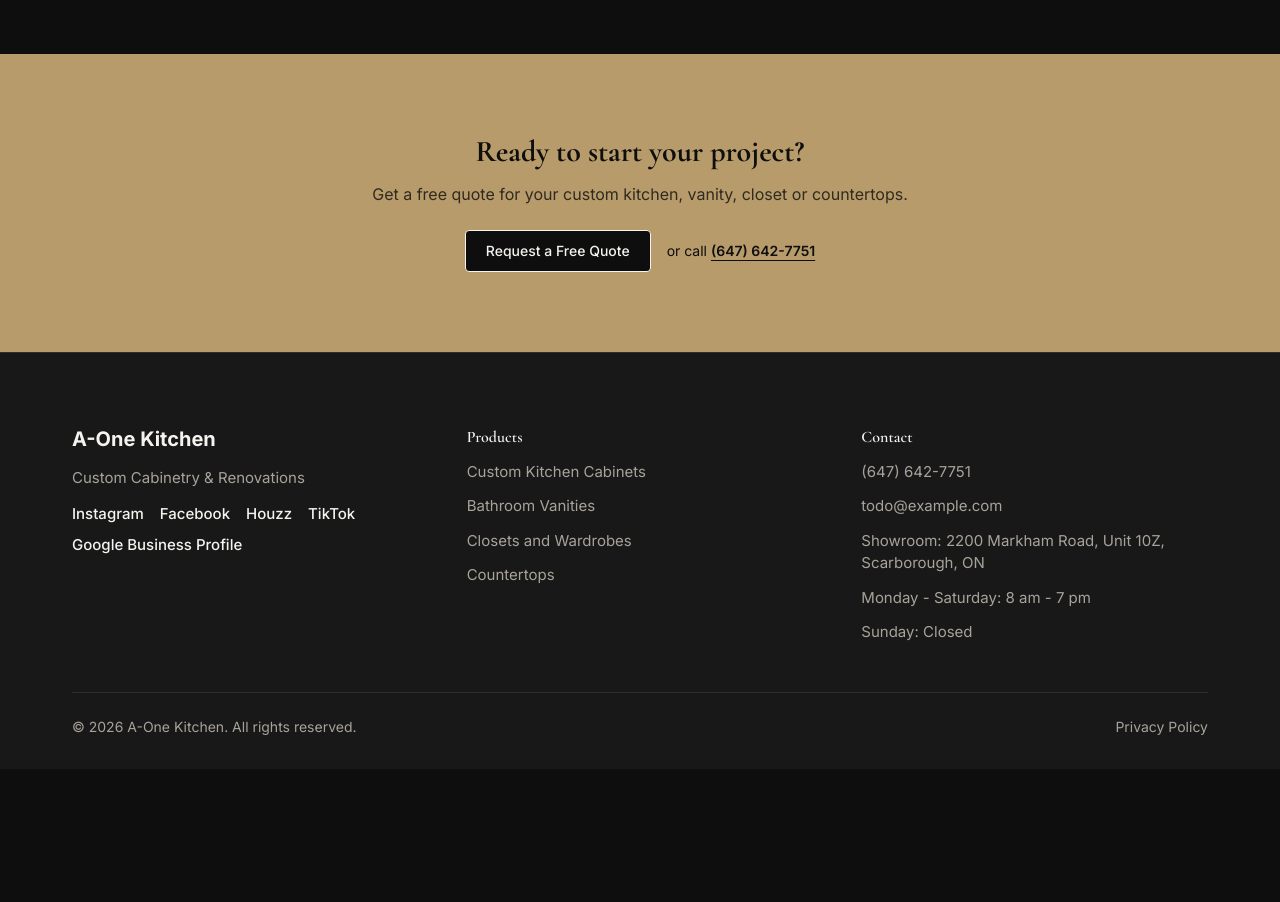
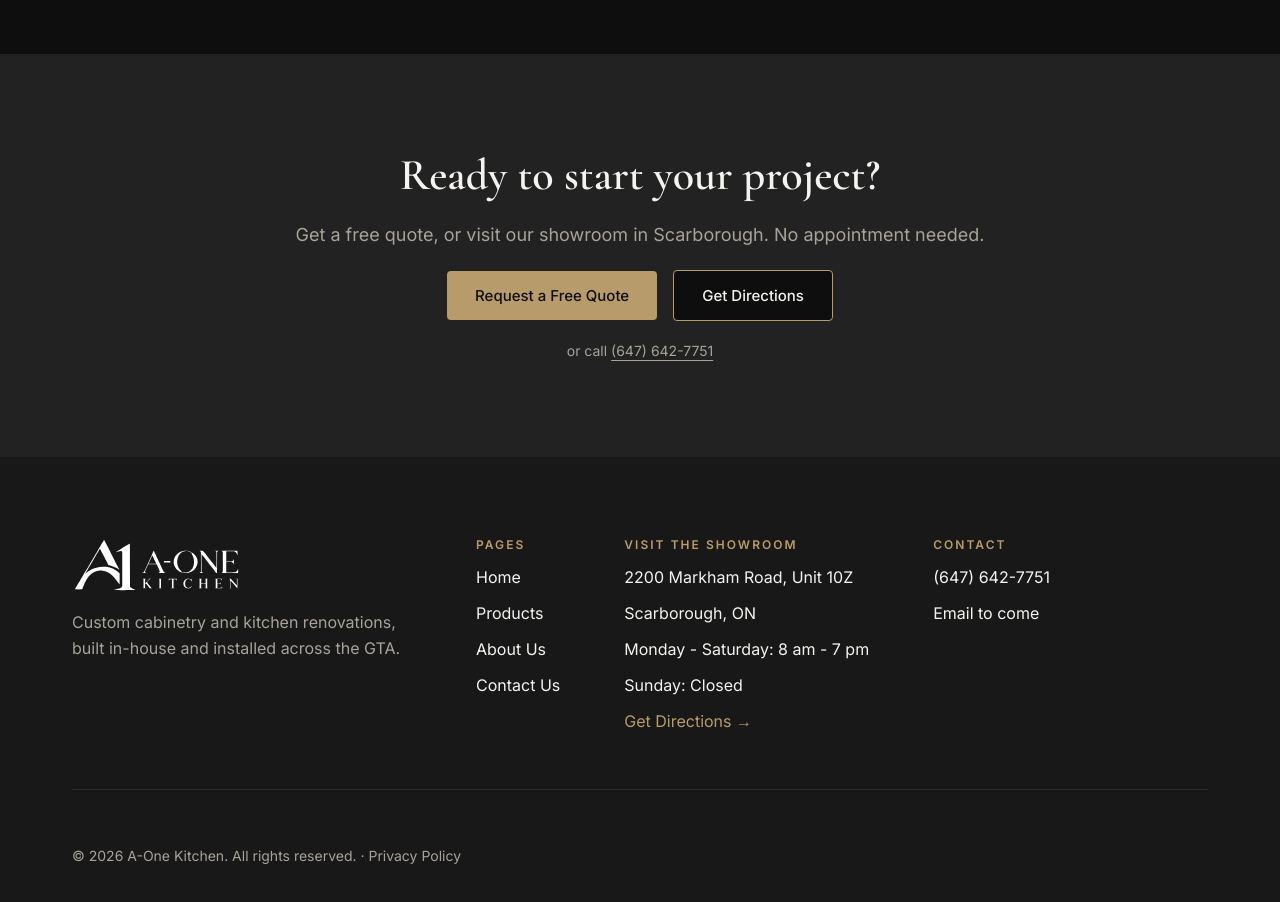
Before and after one commit to Abdallah-Divkar/kitchen-renovation-website, a Next.js app in the folder client/: page / in a window 1280 px wide. Shown: the part 3920-4822 px from the top of the page. Before the commit the page ends 4689 px from the top, so only its background shows below. Built offline with nearby package versions, Linux system fonts and the light colour scheme.

Commit message:
feat: restyle footer and quote band to Figma v2

```diff
--- a/client/src/components/layout/Footer.js
+++ b/client/src/components/layout/Footer.js
@@ -1,61 +1,92 @@
 import Link from "next/link";
 import Container from "@/components/ui/Container";
-import { products } from "@/data/products";
+import { contactCopy } from "@/data/contact";
+import { navLinks } from "@/data/nav";
 import { site } from "@/data/site";
 import { cn } from "@/lib/cn";
+import Logo from "./Logo";
 
 // Hard-coded for now: Cache Components may reject reading the current date here
 const copyrightYear = 2026;
 
-const linkClass =
-  "rounded-sm hover:text-ink hover:underline focus-visible:outline-2 focus-visible:outline-offset-4 focus-visible:outline-primary";
-const headingClass = "text-base font-semibold text-ink";
-const listClass = "mt-3 flex flex-col gap-3 text-[15px]";
+const focusRing =
+  "focus-visible:outline-2 focus-visible:outline-offset-4 focus-visible:outline-primary";
+const linkClass = cn("rounded-sm hover:underline", focusRing);
+const headingClass =
+  "text-primary font-sans! text-xs font-semibold tracking-[0.17em] uppercase";
+const listClass = "text-ink mt-3 flex flex-col gap-3";
 
 export default function Footer() {
   const { address } = site;
+  const cityLine = `${address.city}, ${address.province}${address.postalCode ? ` ${address.postalCode}` : ""}`;
+  const hasEmail = site.email && !site.email.includes("example.com");
+  // Links the client hasn't sent yet are still "#": hide them instead of showing dead links
+  const social = site.social.filter(({ href }) => href && href !== "#");
 
   return (
-    <footer className="bg-footer text-footer-text border-footer-line border-t pt-18 pb-8">
-      <Container>
-        <div className="grid gap-10 sm:grid-cols-2 lg:grid-cols-3 lg:gap-12">
-          {/* Brand: the business name stands in for the logo until it arrives.AD */}
-          <div className="flex flex-col gap-3.5">
-            <Link
-              href="/"
-              className={cn(linkClass, "text-ink w-fit text-xl font-bold")}
-            >
-              {site.name}
-            </Link>
-            <p className="text-[15px]">{site.tagline}</p>
+    <footer className="bg-footer text-footer-text">
+      <Container className="pt-20 pb-10">
+        <div className="grid gap-10 sm:grid-cols-2 lg:flex lg:gap-16">
+          <div className="flex flex-col items-start gap-4 lg:w-85">
+            <Logo className={focusRing} imageClassName="h-14" />
+            <p className="leading-relaxed">{site.shortDescription}</p>
+            {social.length > 0 && (
               <ul
                 aria-label="Social media"
-              className="text-ink flex flex-wrap gap-x-4 gap-y-2 text-[15px] font-medium"
+                className="text-ink flex flex-wrap gap-x-2 text-[15px] font-medium"
               >
-              {site.social.map(({ label, href }) => (
-                <li key={label}>
+                {social.map(({ label, href }, index) => (
+                  <li key={label} className="flex gap-2">
+                    {index > 0 && <span aria-hidden="true">·</span>}
                     <a href={href} className={linkClass}>
                       {label}
                     </a>
                   </li>
                 ))}
               </ul>
+            )}
           </div>
 
-          <nav aria-labelledby="footer-products">
-            <h2 id="footer-products" className={headingClass}>
-              Products
+          <nav aria-labelledby="footer-pages">
+            <h2 id="footer-pages" className={headingClass}>
+              Pages
             </h2>
             <ul className={listClass}>
-              {products.map(({ slug, name }) => (
-                <li key={slug}>
-                  <Link href="/products" className={linkClass}>
-                    {name}
+              {navLinks.map(({ label, href }) => (
+                <li key={href}>
+                  <Link href={href} className={linkClass}>
+                    {label}
                   </Link>
                 </li>
               ))}
             </ul>
           </nav>
+
+          <div>
+            <h2 className={headingClass}>Visit the showroom</h2>
+            <ul className={listClass}>
+              <li>
+                {address.street}, {address.unit}
+              </li>
+              <li>{cityLine}</li>
+              {site.hours.map(({ days, hours }) => (
+                <li key={days}>
+                  {days}: {hours}
+                </li>
+              ))}
+              <li>
+                <a
+                  href={site.directionsUrl}
+                  target="_blank"
+                  rel="noopener noreferrer"
+                  className={cn("text-primary", linkClass)}
+                >
+                  Get Directions <span aria-hidden="true">→</span>
+                  <span className="sr-only"> (opens Google Maps)</span>
+                </a>
+              </li>
+            </ul>
+          </div>
 
           <div>
             <h2 className={headingClass}>Contact</h2>
@@ -67,31 +98,24 @@ export default function Footer() {
                 </a>
               </li>
               <li>
+                {hasEmail ? (
                   <a href={`mailto:${site.email}`} className={linkClass}>
                     {site.email}
                   </a>
+                ) : (
+                  contactCopy.info.emailPending
+                )}
               </li>
-              <li>
-                <address className="not-italic">
-                  Showroom: {address.street}, {address.unit}, {address.city},{" "}
-                  {address.province} {address.postalCode}
-                </address>
-              </li>
-              {site.hours.map(({ days, hours }) => (
-                <li key={days}>
-                  {days}: {hours}
-                </li>
-              ))}
             </ul>
           </div>
         </div>
 
-        <div className="border-footer-line text-footer-muted mt-12 flex flex-col gap-2 border-t pt-6 text-sm sm:flex-row sm:justify-between">
+        <div className="border-footer-line text-footer-muted mt-14 border-t pt-14 text-sm">
+          {/* "Privacy Policy" is placeholder text until a privacy page exists */}
           <p>
-            © {copyrightYear} {site.name}. All rights reserved.
+            © {copyrightYear} {site.name}. All rights reserved.{" "}
+            <span aria-hidden="true">·</span> Privacy Policy
           </p>
-          {/* Placeholder text until a privacy policy page exists.AD */}
-          <p>Privacy Policy</p>
         </div>
       </Container>
     </footer>
--- a/client/src/components/shared/QuoteBand.js
+++ b/client/src/components/shared/QuoteBand.js
@@ -2,42 +2,61 @@ import Button from "@/components/ui/Button";
 import Container from "@/components/ui/Container";
 import { quoteLink } from "@/data/nav";
 import { site } from "@/data/site";
+import { cn } from "@/lib/cn";
 
+const button = "px-7! py-3.5! text-[15px]!";
+
+// Dark band at the bottom of most pages (Figma "Quote band"). Phones show only the
+// quote button: the bottom bar already has Directions and Call.
 export default function QuoteBand({
   title = "Ready to start your project?",
-  text = "Get a free quote for your custom kitchen, vanity, closet or countertops.",
+  text = `Get a free quote, or visit our showroom in ${site.address.city}.`,
+  note = "No appointment needed.",
 }) {
   return (
     <section
       aria-labelledby="quote-band-title"
-      className="bg-primary text-surface py-16 text-center md:py-20"
+      className="bg-raised py-14 text-center md:py-24"
     >
       <Container>
-        <h2 id="quote-band-title" className="text-2xl font-bold md:text-3xl">
+        <h2
+          id="quote-band-title"
+          className="text-ink text-3xl leading-[1.15] font-semibold md:text-[2.75rem]"
+        >
           {title}
         </h2>
         {text && (
-          <p className="text-surface/80 mx-auto mt-3 max-w-xl">{text}</p>
+          <p className="text-muted mx-auto mt-4 max-w-[45rem] text-base leading-relaxed md:mt-5 md:text-lg">
+            {text}
+            {note && <span className="max-sm:hidden"> {note}</span>}
+          </p>
         )}
-        <div className="mt-6 flex flex-col items-center justify-center gap-4 sm:flex-row">
-          {/* "!" forces the light ring: Button's dark ring would vanish on this band */}
-          <Button
-            href={quoteLink.href}
-            variant="secondary"
-            className="focus-visible:outline-surface!"
-          >
+
+        <div className="mt-4 flex flex-col items-center justify-center gap-4 sm:flex-row md:mt-5">
+          <Button href={quoteLink.href} className={button}>
             {quoteLink.label}
           </Button>
-          <p className="text-sm">
+          <Button
+            href={site.directionsUrl}
+            variant="secondary"
+            target="_blank"
+            rel="noopener noreferrer"
+            className={cn(button, "border-primary! max-sm:hidden")}
+          >
+            Get Directions
+            <span className="sr-only"> (opens Google Maps)</span>
+          </Button>
+        </div>
+
+        <p className="text-muted mt-5 text-sm max-sm:hidden">
           or call{" "}
           <a
             href={`tel:${site.phoneHref}`}
-              className="focus-visible:outline-surface font-semibold underline underline-offset-4 focus-visible:outline-2 focus-visible:outline-offset-4"
+            className="hover:text-ink focus-visible:outline-primary rounded-sm underline underline-offset-4 focus-visible:outline-2 focus-visible:outline-offset-4"
           >
             {site.phone}
           </a>
         </p>
-        </div>
       </Container>
     </section>
   );
--- a/client/src/data/site.js
+++ b/client/src/data/site.js
@@ -14,6 +14,7 @@
  * @property {{days: string, hours: string}[]} hours
  * @property {{label: string, href: string}[]} social  Only keep the ones the client has
  * @property {string} established  Year the business started, e.g. "1975". "" hides it everywhere
+ * @property {string} shortDescription  One line for the footer
  */
 
 const address = {
@@ -37,6 +38,8 @@ const mapUrl = `https://www.google.com/maps/search/?api=1&query=${mapQuery}`;
 export const site = {
   name: "A-One Kitchen",
   tagline: "Custom Cabinetry & Renovations",
+  shortDescription:
+    "Custom cabinetry and kitchen renovations, built in-house and installed across the GTA.", // TODO: client to confirm ("built in-house")
   established: "1975", // TODO: client to confirm the year
   description:
     "Transform your home with beautifully designed custom cabinetry and expertly executed kitchen renovations.\nFrom concept and manufacturing to installation and finishing, A-One Kitchen helps bring your vision to life.",
@@ -54,10 +57,7 @@ export const site = {
     { days: "Sunday", hours: "Closed" },
   ],
   social: [
-    { label: "Instagram", href: "#" },
+    { label: "Instagram", href: "#" }, // TODO: client to send real links
     { label: "Facebook", href: "#" },
-    { label: "Houzz", href: "#" },
-    { label: "TikTok", href: "#" },
-    { label: "Google Business Profile", href: "#" },
   ],
 };
```
Lines whose indentation alone changed are shown as unchanged.
